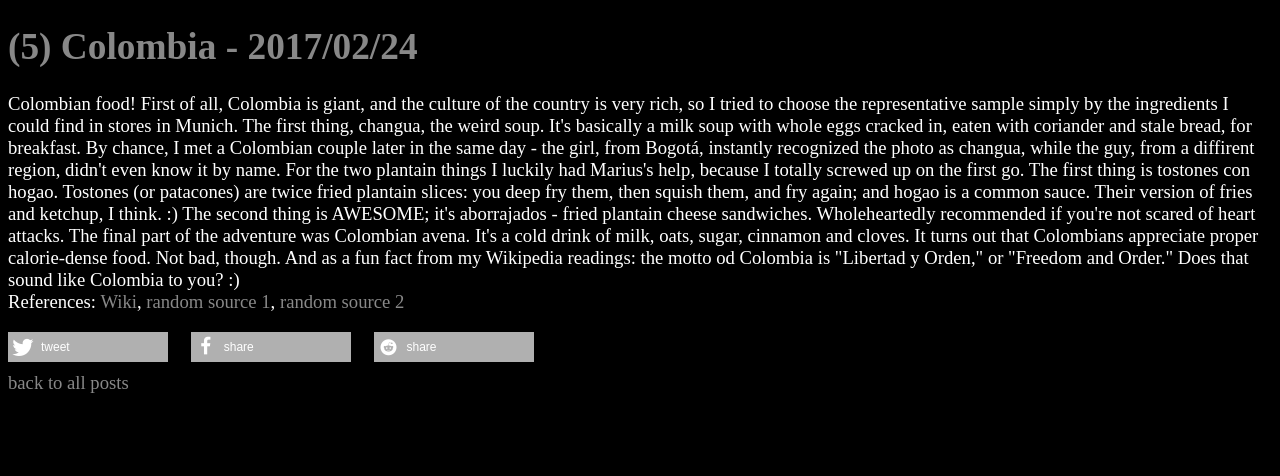
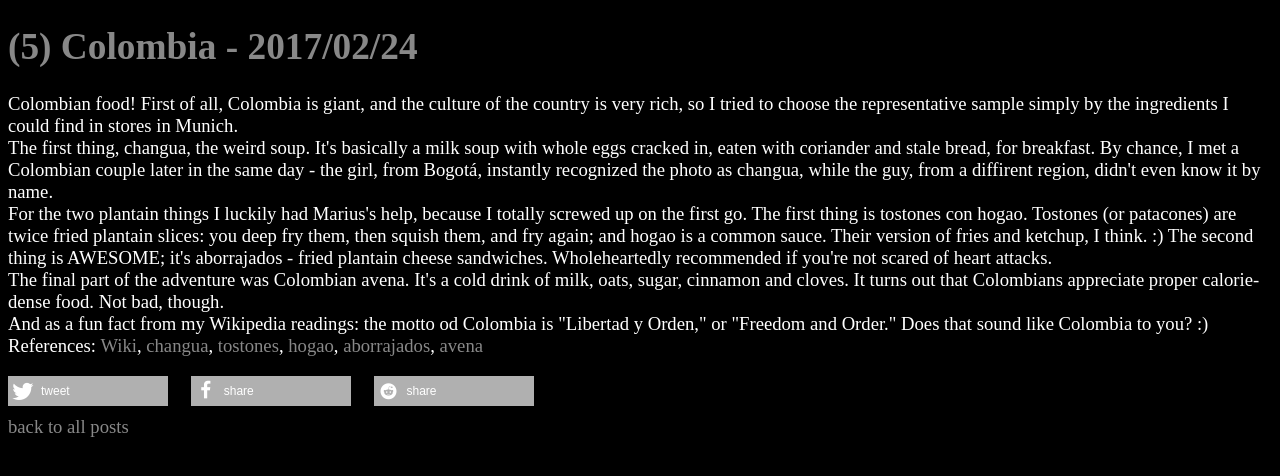
Before and after one commit to Shaidil/shaidil.github.io, a Jekyll site: the page built from _posts/cooking/2017-02-24-cooking-stuff.html, in a window 1280 px wide. Shown: the top 476 px of the page. Built offline with Jekyll 4.4.1, drawn with Linux system fonts in a browser that asks for light colours; nearby versions of some CDN libraries; some web fonts are replaced.

Commit message:
Update 2017-02-24-cooking-stuff.html

```diff
--- a/_posts/cooking/2017-02-24-cooking-stuff.html
+++ b/_posts/cooking/2017-02-24-cooking-stuff.html
@@ -2,10 +2,10 @@
 title: (5) Colombia - 2017/02/24
 ---
 <p>
-Colombian food! First of all, Colombia is giant, and the culture of the country is very rich, so I tried to choose the representative sample simply by the ingredients I could find in stores in Munich.
-The first thing, changua, the weird soup. It's basically a milk soup with whole eggs cracked in, eaten with coriander and stale bread, for breakfast. By chance, I met a Colombian couple later in the same day - the girl, from Bogotá, instantly recognized the photo as changua, while the guy, from a diffirent region, didn't even know it by name.
-For the two plantain things I luckily had Marius's help, because I totally screwed up on the first go. The first thing is tostones con hogao. Tostones (or patacones) are twice fried plantain slices: you deep fry them, then squish them, and fry again; and hogao is a common sauce. Their version of fries and ketchup, I think. :) The second thing is AWESOME; it's aborrajados - fried plantain cheese sandwiches. Wholeheartedly recommended if you're not scared of heart attacks.
-The final part of the adventure was Colombian avena. It's a cold drink of milk, oats, sugar, cinnamon and cloves. It turns out that Colombians appreciate proper calorie-dense food. Not bad, though.
+Colombian food! First of all, Colombia is giant, and the culture of the country is very rich, so I tried to choose the representative sample simply by the ingredients I could find in stores in Munich.<br>
+The first thing, changua, the weird soup. It's basically a milk soup with whole eggs cracked in, eaten with coriander and stale bread, for breakfast. By chance, I met a Colombian couple later in the same day - the girl, from Bogotá, instantly recognized the photo as changua, while the guy, from a diffirent region, didn't even know it by name.<br>
+For the two plantain things I luckily had Marius's help, because I totally screwed up on the first go. The first thing is tostones con hogao. Tostones (or patacones) are twice fried plantain slices: you deep fry them, then squish them, and fry again; and hogao is a common sauce. Their version of fries and ketchup, I think. :) The second thing is AWESOME; it's aborrajados - fried plantain cheese sandwiches. Wholeheartedly recommended if you're not scared of heart attacks.<br>
+The final part of the adventure was Colombian avena. It's a cold drink of milk, oats, sugar, cinnamon and cloves. It turns out that Colombians appreciate proper calorie-dense food. Not bad, though.<br>
 And as a fun fact from my Wikipedia readings: the motto od Colombia is "Libertad y Orden," or "Freedom and Order." Does that sound like Colombia to you? :)<br>
-References: <a href="https://en.wikipedia.org/wiki/Marshall_Islands">Wiki</a>, <a href="http://www.internationalcuisine.com/category/marshall-islands/">random source 1</a>, <a href="http://www.travelingeast.com/oceania/marshall-islands/marshallese-cuisine/">random source 2</a><br>
+References: <a href="https://en.wikipedia.org/wiki/Colombia">Wiki</a>, <a href="http://www.mycolombianrecipes.com/changua-colombian-egg-and-milk-soup">changua</a>, <a href="http://www.mycolombianrecipes.com/fried-green-plantains-patacones">tostones</a>, <a href="http://www.mycolombianrecipes.com/colombian-tomato-and-onion-sauce-hogao">hogao</a>, <a href="http://www.mycolombianrecipes.com/aborrajados-ripe-plantain-fritters">aborrajados</a>, <a href="http://www.mycolombianrecipes.com/avena-drink-avena-colombiana">avena</a><br>
 </p>
```
